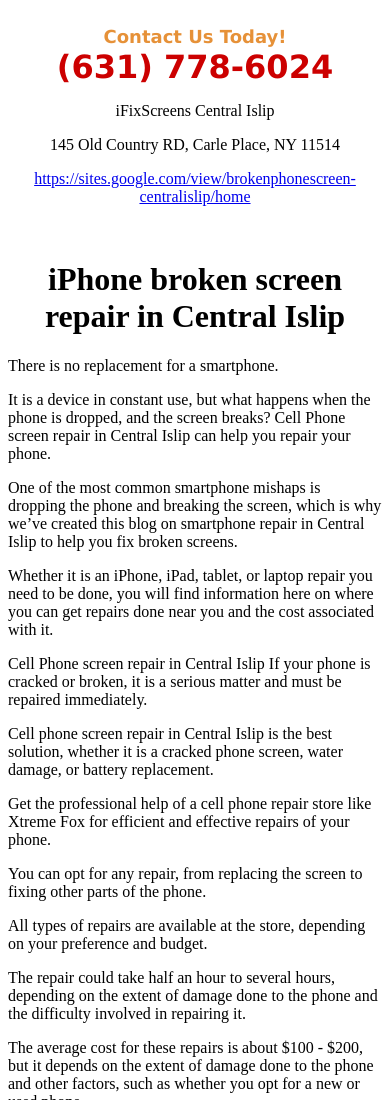
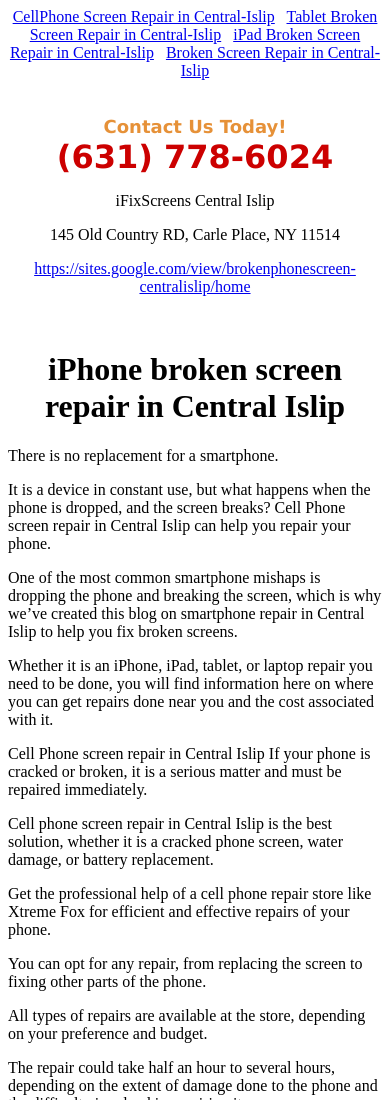
Before and after one commit to iFix786/Broken-Screen-Repair-In-Central-Islip, a plain HTML site: page iPhonebrokenscreenrepairinCentralIslip.html in a window 390 px wide. Shown: the top 1100 px of the page. Drawn offline with Linux system fonts and the light colour scheme.

Commit message:
Update iPhonebrokenscreenrepairinCentralIslip.html

```diff
--- a/iPhonebrokenscreenrepairinCentralIslip.html
+++ b/iPhonebrokenscreenrepairinCentralIslip.html
@@ -1,4 +1,15 @@
-<!DOCTYPE html><html><body><div class="sites-embed-align-center-wrapping-off"><div class="sites-embed-border-on sites-embed sites-embed-full-width" style="width:100%;"><div class="sites-embed-content sites-embed-type-text"><div class="sites-embed-content-textbox"><div dir="ltr"><div style="text-align:center"><br><span style="color:rgb(230,145,56)"><b><font size="4"><span style="font-family:verdana,sans-serif">Contact Us Today!</span></font></b></span><br><span style="color:rgb(204,0,0)"><b><font size="6"><span style="font-family:verdana,sans-serif">(631) 778-6024</span></font></b></span><br><p>iFixScreens Central Islip</p><p>145 Old Country RD, Carle Place, NY 11514</p><p><a href="https://sites.google.com/view/brokenphonescreen-centralislip/home" target="_blank">https://sites.google.com/view/brokenphonescreen-centralislip/home</a></p><br></div></div></div></div></div></div><center><h1>iPhone broken screen repair in Central Islip</h1></center>There is no replacement for a smartphone. <p>It is a device in constant use, but what happens when the phone is dropped, and the screen breaks? Cell Phone screen repair in Central Islip can help you repair your phone.
+<!DOCTYPE html><html><body>
+   <div style="text-align: center;">
+        <a href="./CellPhonescreenrepairinCentralIslip.html">CellPhone Screen Repair in Central-Islip</a>&nbsp&nbsp
+        <a href="./TabletBrokenscreenrepairinCentralIslip.html">Tablet Broken Screen Repair in Central-Islip</a>&nbsp&nbsp
+        <a href="./iPadBrokenscreenrepairinCentralIslip.html">iPad Broken Screen Repair in Central-Islip</a>&nbsp&nbsp
+
+        <a href="./index.html">Broken Screen Repair in Central-Islip</a>
+    </div><br/>
+
+
+
+  <div class="sites-embed-align-center-wrapping-off"><div class="sites-embed-border-on sites-embed sites-embed-full-width" style="width:100%;"><div class="sites-embed-content sites-embed-type-text"><div class="sites-embed-content-textbox"><div dir="ltr"><div style="text-align:center"><br><span style="color:rgb(230,145,56)"><b><font size="4"><span style="font-family:verdana,sans-serif">Contact Us Today!</span></font></b></span><br><span style="color:rgb(204,0,0)"><b><font size="6"><span style="font-family:verdana,sans-serif">(631) 778-6024</span></font></b></span><br><p>iFixScreens Central Islip</p><p>145 Old Country RD, Carle Place, NY 11514</p><p><a href="https://sites.google.com/view/brokenphonescreen-centralislip/home" target="_blank">https://sites.google.com/view/brokenphonescreen-centralislip/home</a></p><br></div></div></div></div></div></div><center><h1>iPhone broken screen repair in Central Islip</h1></center>There is no replacement for a smartphone. <p>It is a device in constant use, but what happens when the phone is dropped, and the screen breaks? Cell Phone screen repair in Central Islip can help you repair your phone.
 <p>
 
 One of the most common smartphone mishaps is dropping the phone and breaking the screen, which is why we’ve created this blog on smartphone repair in Central Islip to help you fix broken screens. <p>Whether it is an iPhone, iPad, tablet, or laptop repair you need to be done, you will find information here on where you can get repairs done near you and the cost associated with it.
```
